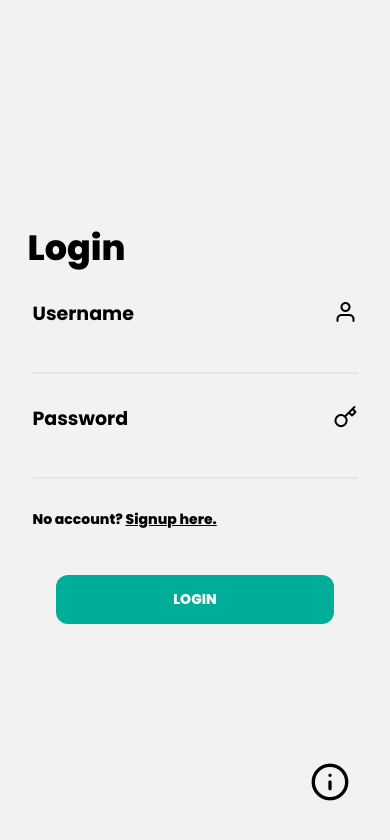
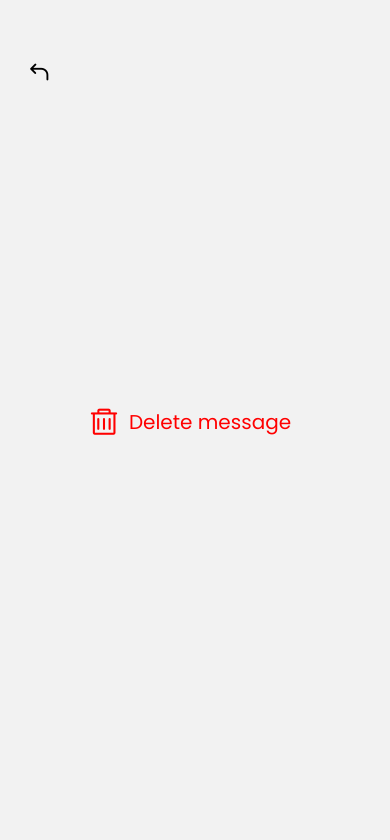
Before and after one commit to Chillandchat/mobile, a React Native app: screen /message-options in a window 390 px wide. Shown: the top 840 px of the page. Built offline with nearby package versions, Linux system fonts and the light colour scheme.

Commit message:
Add screen

```diff
--- a/src/Router.tsx
+++ b/src/Router.tsx
@@ -32,6 +32,7 @@ import loadFonts from "../assets/fonts/loader";
 import RoomInformation from "./screens/RoomInformation";
 import RoomDangerZone from "./screens/RoomDangerZone";
 import SendImage from "./screens/SendImage";
+import MessageOptions from "./screens/MessageOptions";
 
 /**
  * This is the router component for the application, This component
@@ -101,6 +102,11 @@ namespace app {
                 <NavigatorStack.Screen
                   name="send-image"
                   component={SendImage}
+                  options={{ headerShown: false }}
+                />
+                <NavigatorStack.Screen
+                  name="message-options"
+                  component={MessageOptions}
                   options={{ headerShown: false }}
                 />
                 <NavigatorStack.Screen
--- /dev/null
+++ b/src/screens/MessageOptions.tsx
@@ -0,0 +1,79 @@
+import React from "react";
+import { View, StyleSheet, Text, TouchableOpacity } from "react-native";
+import { AntDesign } from "@expo/vector-icons";
+import { useNavigation } from "@react-navigation/native";
+import { useDispatch, useSelector } from "react-redux";
+
+import deleteMessage from "../scripts/deleteMessage";
+import { RootState } from "../redux/index.d";
+import { clearMessageInfo } from "../redux/action";
+
+/**
+ * This is the Message option component, this component will display the message options.(like delete)
+ */
+
+const MessageOptions: React.FC = () => {
+  const navigation: any = useNavigation();
+  const dispatch: any = useDispatch();
+  const messageInfo: any = useSelector(
+    (state: RootState): RootState => state.messageInfo
+  );
+
+  const style: any = StyleSheet.create({
+    container: {
+      flex: 1,
+      justifyContent: "center",
+      alignItems: "center",
+    },
+    back: {
+      justifyContent: "flex-start",
+      position: "absolute",
+      top: "7%",
+      left: "7%",
+    },
+    text: {
+      fontFamily: "poppins",
+      fontSize: 20,
+      color: "red",
+      margin: 10,
+    },
+    delete: {
+      flexDirection: "row",
+      justifyContent: "center",
+      alignItems: "center",
+    },
+  });
+
+  return (
+    <View style={style.container}>
+      <View style={style.back}>
+        <TouchableOpacity
+          onPress={(): void => {
+            dispatch(clearMessageInfo());
+            navigation.navigate("chat");
+          }}
+        >
+          <AntDesign name="back" size={24} color="black" />
+        </TouchableOpacity>
+      </View>
+      <TouchableOpacity
+        style={style.delete}
+        onPress={(): void => {
+          deleteMessage(messageInfo.id, messageInfo.room)
+            .then((): void => {
+              dispatch(clearMessageInfo());
+              navigation.navigate("chat");
+            })
+            .catch((err: unknown): void => {
+              console.error(err);
+            });
+        }}
+      >
+        <AntDesign name="delete" size={30} color="red" />
+        <Text style={style.text}>Delete message</Text>
+      </TouchableOpacity>
+    </View>
+  );
+};
+
+export default MessageOptions;
```
